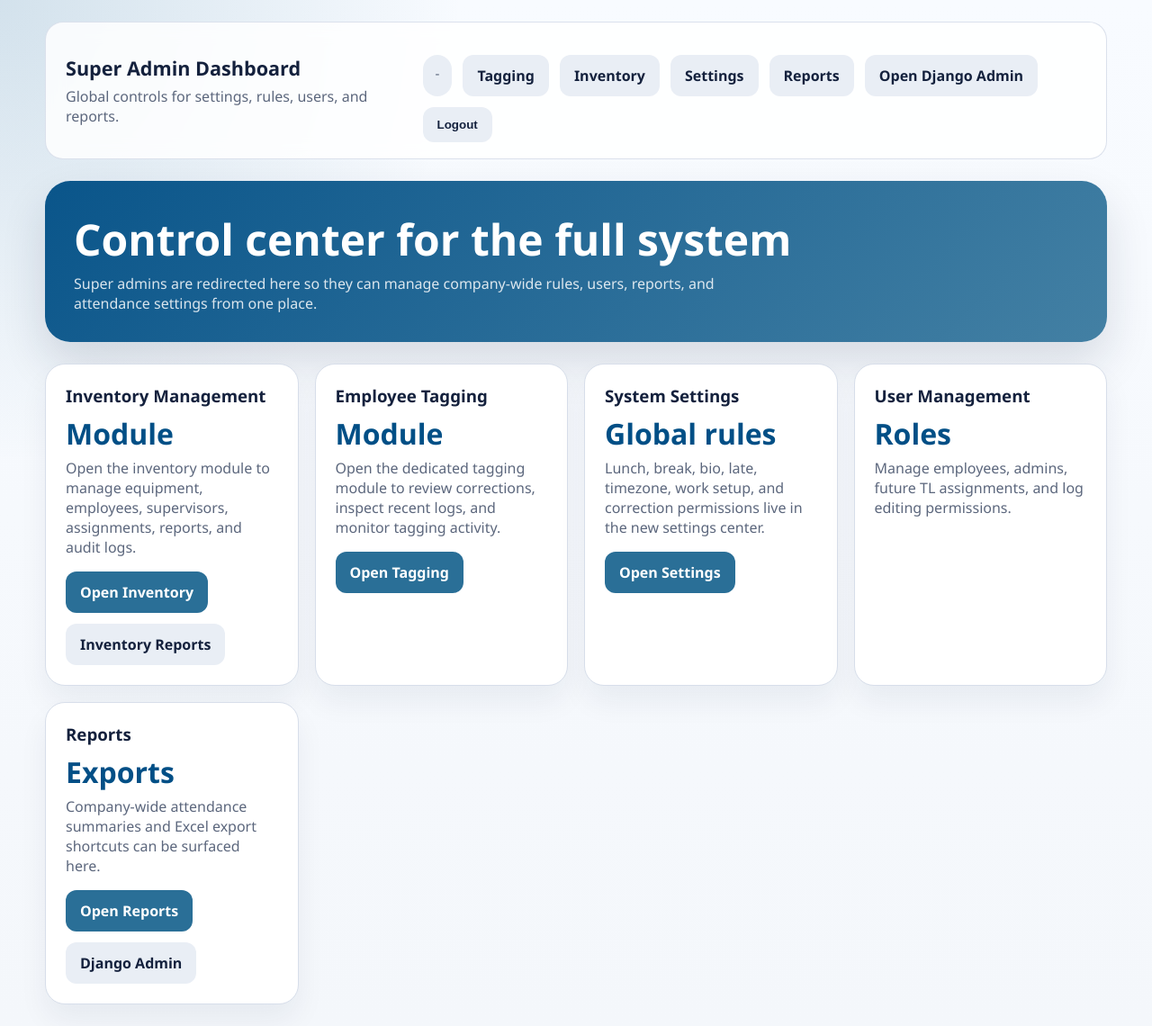
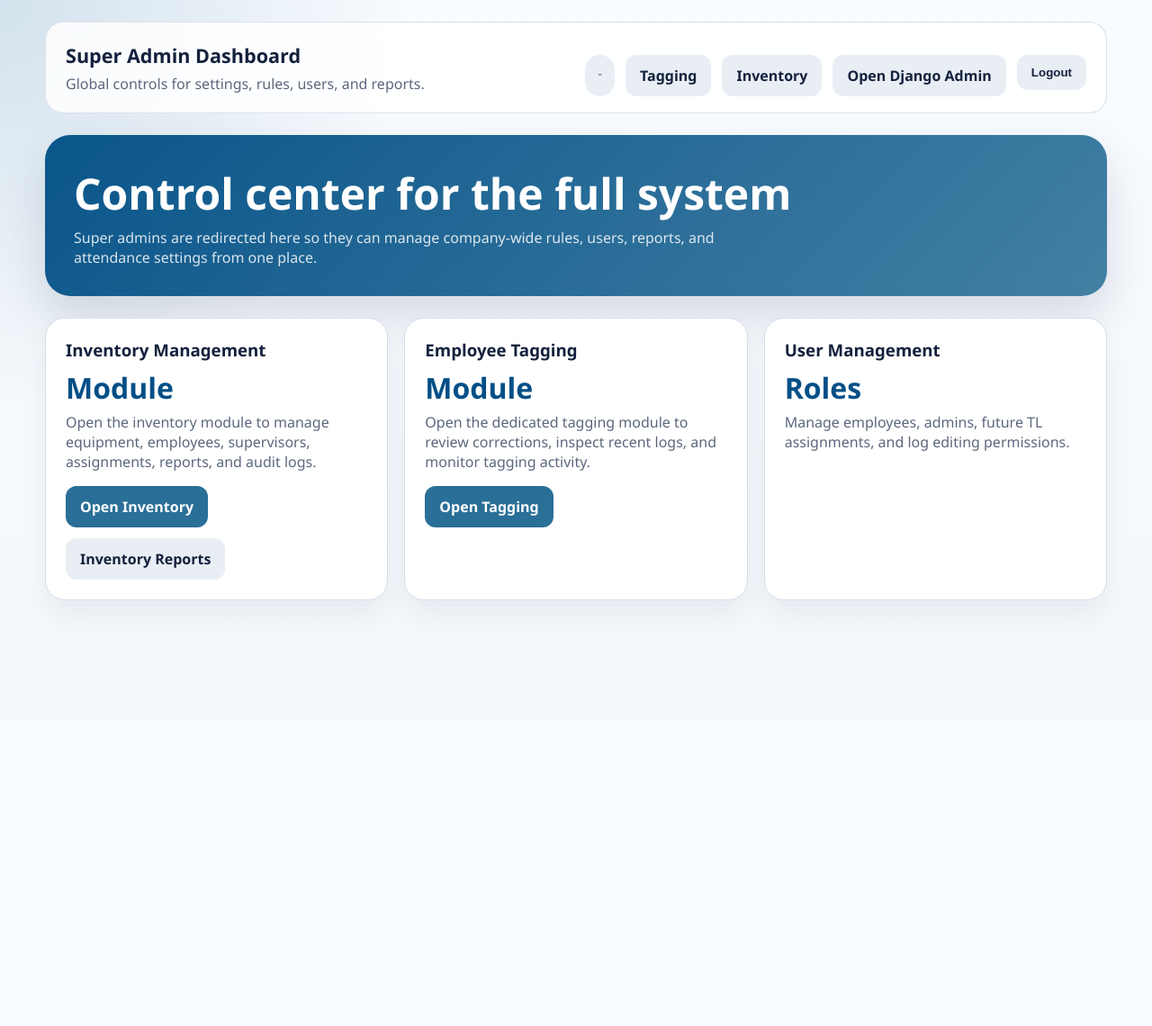
Before and after one commit to wacky004/Employee-tag-system, a Django app: template templates/accounts/super_admin_dashboard.html in a window 1280 px wide. Shown: the whole page at 90% size. After the commit the page ends 681 px from the top, so only its background shows below. Run offline with Django 5.2, Linux system fonts and the light colour scheme; the template is opened without the code that fills it, so the values that code supplies are empty.

Commit message:
Remove duplicate settings and reports from super admin dashboard

```diff
--- a/templates/accounts/super_admin_dashboard.html
+++ b/templates/accounts/super_admin_dashboard.html
@@ -14,8 +14,6 @@
                 <div class="user-chip">{{ request.user.get_full_name|default:request.user.username }} - {{ request.user.get_role_display }}</div>
                 <a href="{% url 'tagging:dashboard' %}" class="button secondary">Tagging</a>
                 <a href="{% url 'inventory:dashboard' %}" class="button secondary">Inventory</a>
-                <a href="{% url 'core:settings' %}" class="button secondary">Settings</a>
-                <a href="{% url 'reports:center' %}" class="button secondary">Reports</a>
                 <a href="/admin/" class="button secondary">Open Django Admin</a>
                 <form method="post" action="{% url 'logout' %}" class="button-form">
                     {% csrf_token %}
@@ -48,26 +46,9 @@
                 </div>
             </div>
             <div class="card">
-                <h3>System Settings</h3>
-                <div class="stat">Global rules</div>
-                <p>Lunch, break, bio, late, timezone, work setup, and correction permissions live in the new settings center.</p>
-                <div class="actions" style="margin-top: 16px;">
-                    <a href="{% url 'core:settings' %}" class="button">Open Settings</a>
-                </div>
-            </div>
-            <div class="card">
                 <h3>User Management</h3>
                 <div class="stat">Roles</div>
                 <p>Manage employees, admins, future TL assignments, and log editing permissions.</p>
-            </div>
-            <div class="card">
-                <h3>Reports</h3>
-                <div class="stat">Exports</div>
-                <p>Company-wide attendance summaries and Excel export shortcuts can be surfaced here.</p>
-                <div class="actions" style="margin-top: 16px;">
-                    <a href="{% url 'reports:center' %}" class="button">Open Reports</a>
-                    <a href="/admin/" class="button secondary">Django Admin</a>
-                </div>
             </div>
         </div>
     </div>
```
